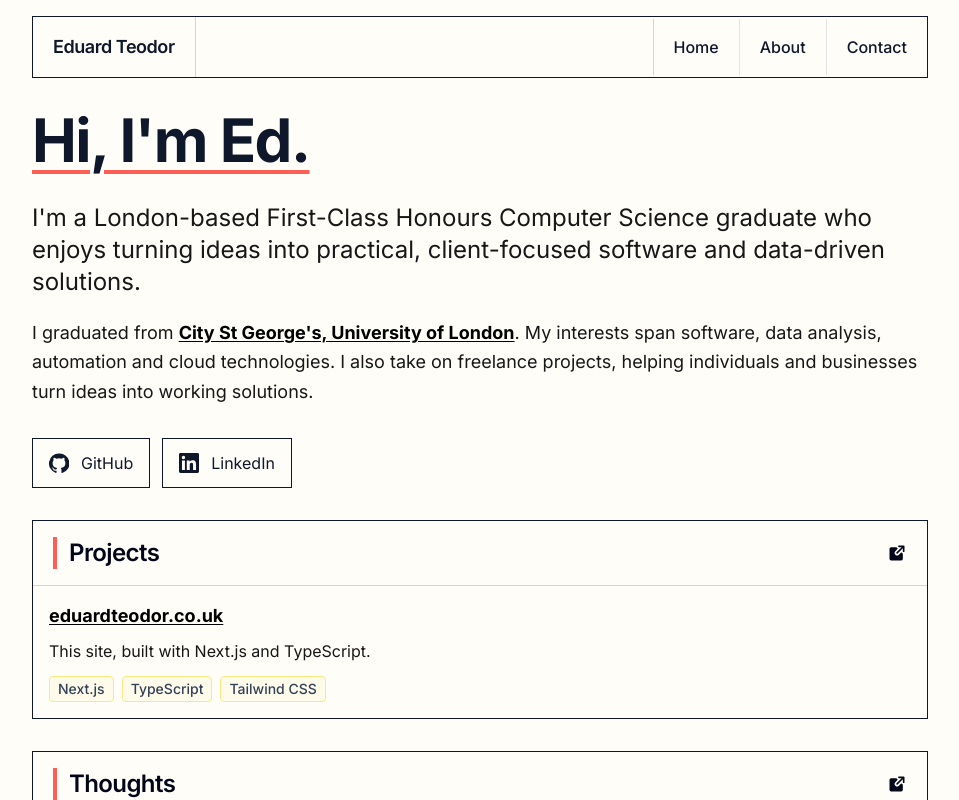
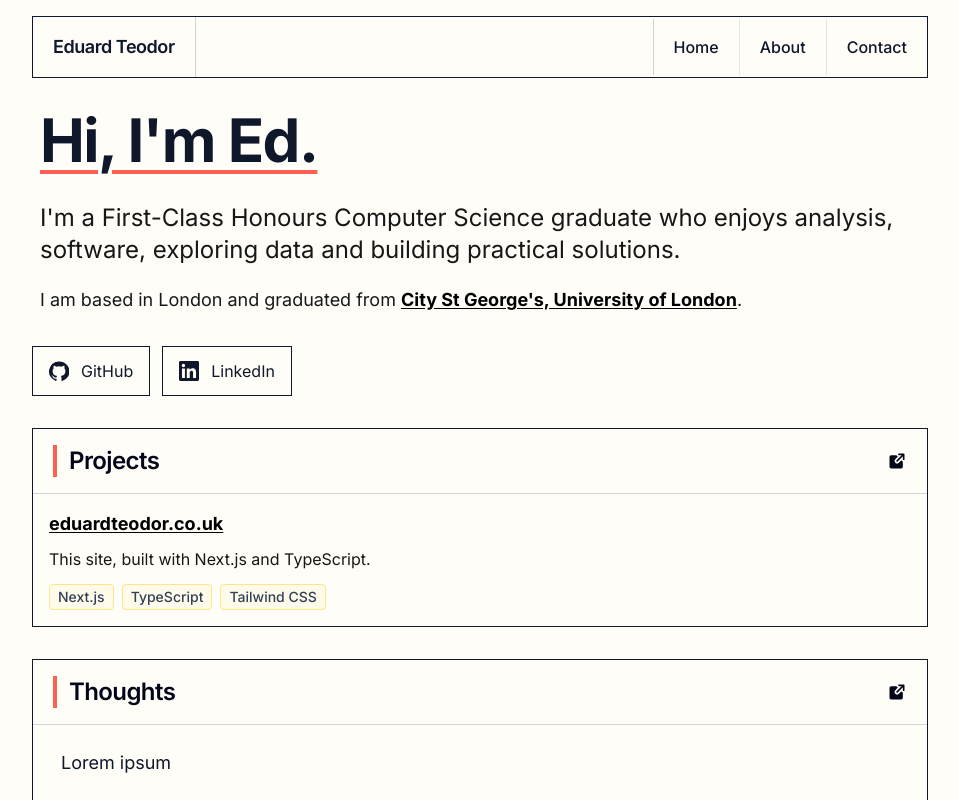
Before and after one commit to EEEDWARD1/eduardteodor-web, a Next.js app: page / in a window 1280 px wide. Shown: the top 800 px of the page, without its empty margins (160-1119 px from the left). Built offline with nearby package versions, Linux system fonts and the light colour scheme.

Commit message:
redesign: make main <p> more concise and edit margins

```diff
--- a/app/components/Hero.tsx
+++ b/app/components/Hero.tsx
@@ -4,17 +4,19 @@ import LinkedInIcon from "@/app/components/icons/LinkedInIcon";
 export default function Hero() {
     return (
         <section className="mt-4">
+            <div className="ml-2 mr-2">
             <h1 className="text-5xl font-bold tracking-tight decoration-[#FE5F55] decoration-4 underline underline-offset-8 sm:text-6xl">Hi, I&#39;m Ed.</h1>
             <div className="mt-8 space-y-5 text-lg leading-relaxed text-neutral-900">
                 <p className="text-2xl">
-                    I&#39;m a London-based First-Class Honours Computer Science graduate who enjoys turning ideas into practical, client-focused software and data-driven solutions.
+                    I&#39;m a First-Class Honours Computer Science graduate who enjoys analysis, software, exploring data and building practical solutions.
                 </p>
-                <p>
-                    I graduated from {" "}
+                <p className="text-base leading-7 text-zinc-900 md:text-lg">
+                    I am based in London and graduated from {" "}
                     <a className="font-bold underline" href="https://www.citystgeorges.ac.uk/" target="_blank" rel="noopener noreferrer">
                         City St George&#39;s, University of London
-                    </a>. My interests span software, data analysis, automation and cloud technologies. I also take on freelance projects, helping individuals and businesses turn ideas into working solutions.
+                    </a>.
                 </p>
+            </div>
             </div>
             <nav aria-label="Social profiles" className="mt-8 flex flex-wrap gap-3">
                 <a
```
